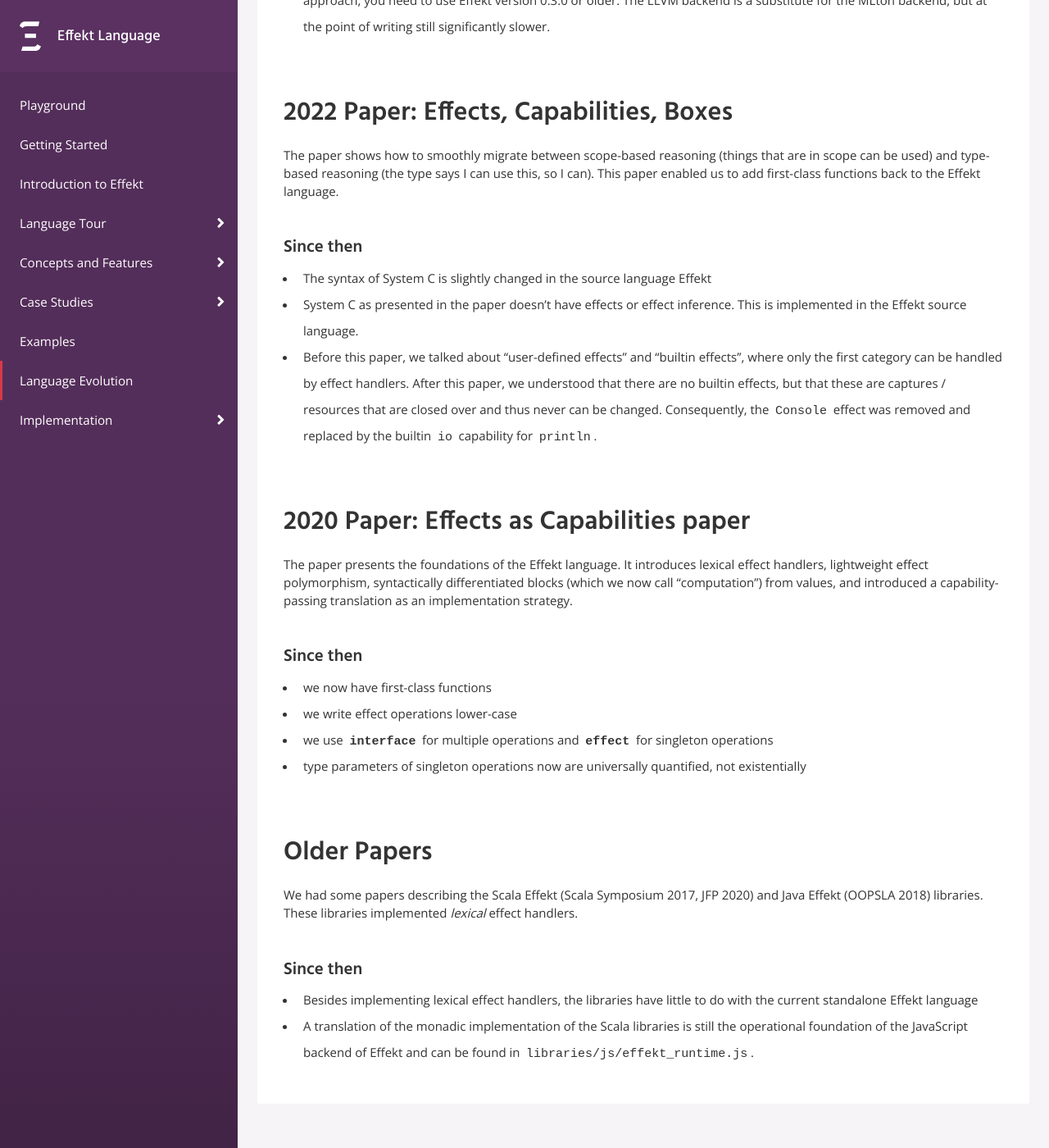
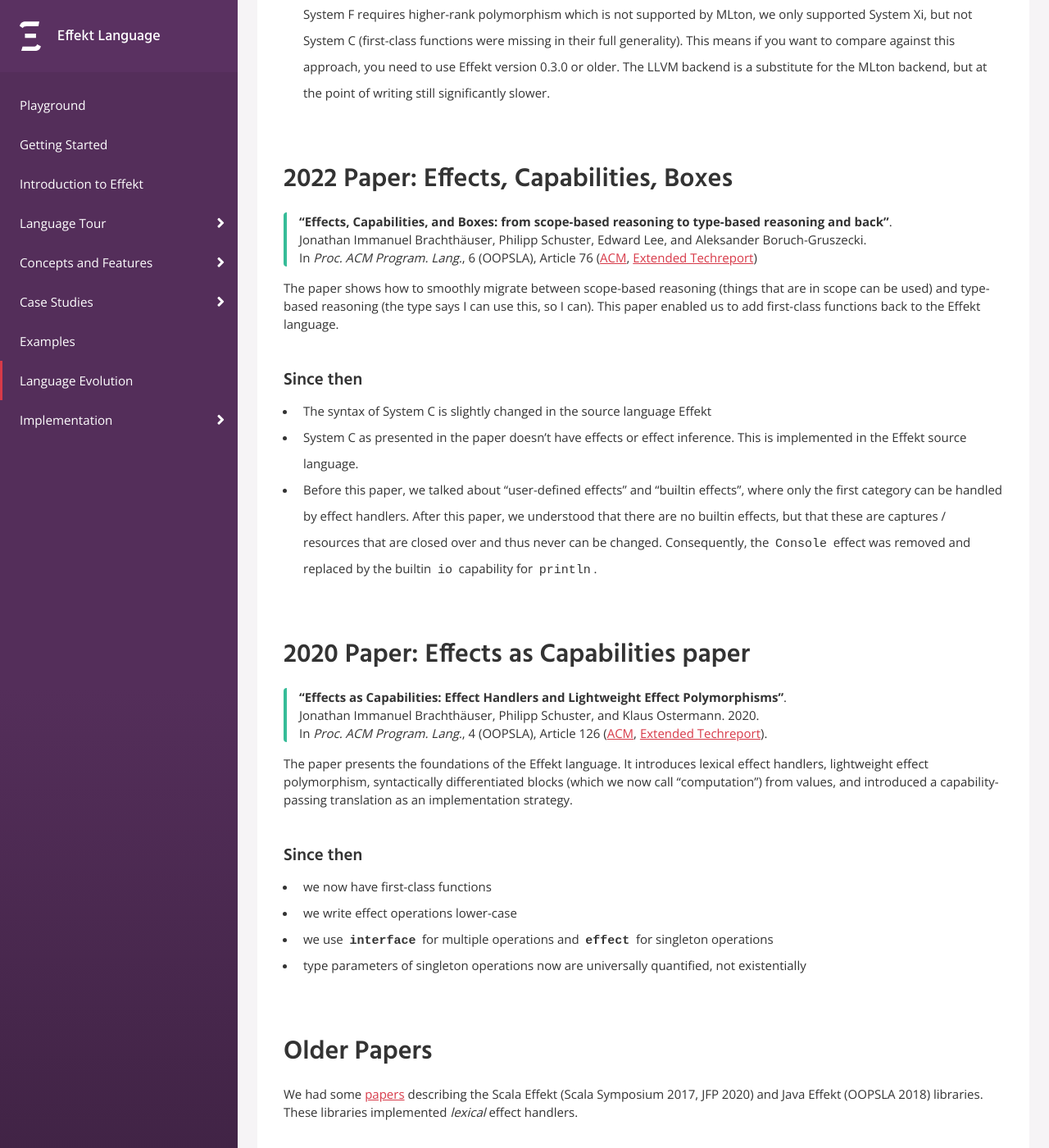
Before and after one commit to effekt-lang/effekt-website, a Jekyll site: the page built from docs/evolution.md, in a window 1280 px wide and 1400 px high, scrolled down 833 px. Shown: the whole window at 82% size. Built offline with Jekyll 4.4.1, drawn with Linux system fonts in a browser that asks for light colours; some of the changed text lies outside the part shown.

Commit message:
Add more links to the evolution page

```diff
--- a/docs/evolution.md
+++ b/docs/evolution.md
@@ -13,6 +13,11 @@ Here, we briefly describe the evolution of the language by summarizing the diffe
 This should hopefully help you get started. Otherwise, feel free to [reach out to us](https://se.cs.uni-tuebingen.de/team/brachthaeuser/).
 
 ## 2023 Paper: From Capabilities to Regions
+
+> **"From Capabilities to Regions: Enabling Efficient Compilation of Lexical Effect Handlers"**.\
+> Marius Müller, Philipp Schuster, Jonathan Lindegaard Starup, Klaus Ostermann, and Jonathan Immanuel Brachthäuser. 2023.
+> In _Proc. ACM Program. Lang._, 7 (OOPSLA2), Article 225. ([Techreport](https://se.cs.uni-tuebingen.de/publications/mueller23lift/), [ACM](https://doi.org/10.1145/3622831))
+
 In this paper, we complete the [lift-inference pipeline](https://effekt-lang.org/docs/implementation/lift-inference) from core (back then System Xi),
 via lifted, to regions, to iterated CPS.
 
@@ -24,6 +29,11 @@ The whole program optimizing compiler of MLton did the rest and allowed us to ge
 - we dropped the whole pipeline as well as the MLton backend. While it led to programs in System F that were easy to optimize by MLton, there also were some downsides: the pipeline was quite involved (we published three papers about it), System F requires higher-rank polymorphism which is not supported by MLton, we only supported System Xi, but not System C (first-class functions were missing in their full generality). This means if you want to compare against this approach, you need to use Effekt version 0.3.0 or older. The LLVM backend is a substitute for the MLton backend, but at the point of writing still significantly slower.
 
 ## 2022 Paper: Effects, Capabilities, Boxes
+
+> **"Effects, Capabilities, and Boxes: from scope-based reasoning to type-based reasoning and back"**.\
+> Jonathan Immanuel Brachthäuser, Philipp Schuster, Edward Lee, and Aleksander Boruch-Gruszecki.\
+> In _Proc. ACM Program. Lang._, 6 (OOPSLA), Article 76 ([ACM](https://doi.org/10.1145/3527320), [Extended Techreport](https://se.cs.uni-tuebingen.de/publications/brachthaeuser22effects/))
+
 The paper shows how to smoothly migrate between scope-based reasoning (things that are in scope can be used) and type-based reasoning (the type says I can use this, so I can).
 This paper enabled us to add first-class functions back to the Effekt language.
 
@@ -33,6 +43,11 @@ This paper enabled us to add first-class functions back to the Effekt language.
 - Before this paper, we talked about "user-defined effects" and "builtin effects", where only the first category can be handled by effect handlers. After this paper, we understood that there are no builtin effects, but that these are captures / resources that are closed over and thus never can be changed. Consequently, the `Console` effect was removed and replaced by the builtin `io` capability for `println`.
 
 ## 2020 Paper: Effects as Capabilities paper
+
+> **"Effects as Capabilities: Effect Handlers and Lightweight Effect Polymorphisms"**.\
+> Jonathan Immanuel Brachthäuser, Philipp Schuster, and Klaus Ostermann. 2020.\
+> In _Proc. ACM Program. Lang._, 4 (OOPSLA), Article 126 ([ACM](https://doi.org/10.1145/3428194), [Extended Techreport](https://se.cs.uni-tuebingen.de/publications/brachthaeuser20effekt/)).
+
 The paper presents the foundations of the Effekt language. It introduces lexical effect handlers, lightweight effect polymorphism, syntactically differentiated blocks (which we now call "computation") from values, and introduced a capability-passing translation as an implementation strategy.
 
 #### Since then
@@ -42,8 +57,8 @@ The paper presents the foundations of the Effekt language. It introduces lexical
 - type parameters of singleton operations now are universally quantified, not existentially
 
 ## Older Papers
-We had some papers describing the Scala Effekt (Scala Symposium 2017, JFP 2020) and Java Effekt (OOPSLA 2018) libraries. These libraries implemented _lexical_ effect handlers.
+We had some [papers](./publications#other-related-work) describing the Scala Effekt (Scala Symposium 2017, JFP 2020) and Java Effekt (OOPSLA 2018) libraries. These libraries implemented _lexical_ effect handlers.
 
 #### Since then
 - Besides implementing lexical effect handlers, the libraries have little to do with the current standalone Effekt language
-- A translation of the monadic implementation of the Scala libraries is still the operational foundation of the JavaScript backend of Effekt and can be found in `libraries/js/effekt_runtime.js`.
+- A translation of the monadic implementation of the Scala libraries is still the operational foundation of the JavaScript backend of Effekt and can be found in [`libraries/js/effekt_runtime.js`](https://github.com/effekt-lang/effekt/blob/master/libraries/js/effekt_runtime.js).
```
